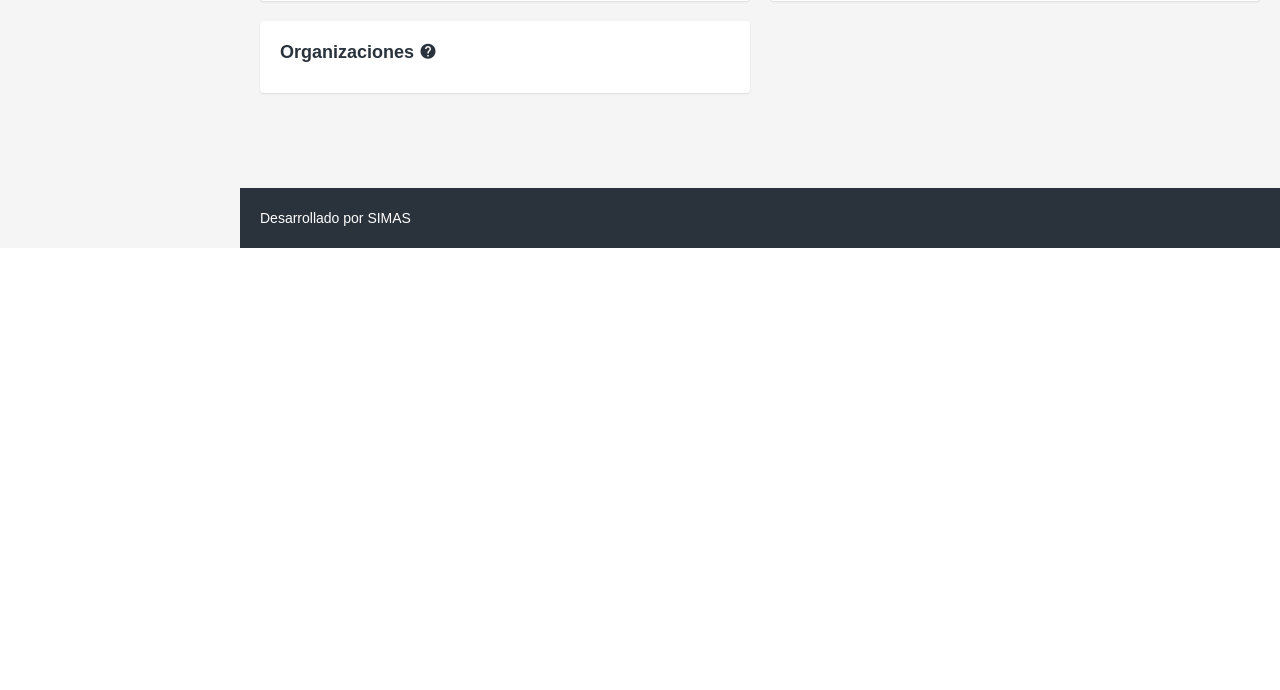
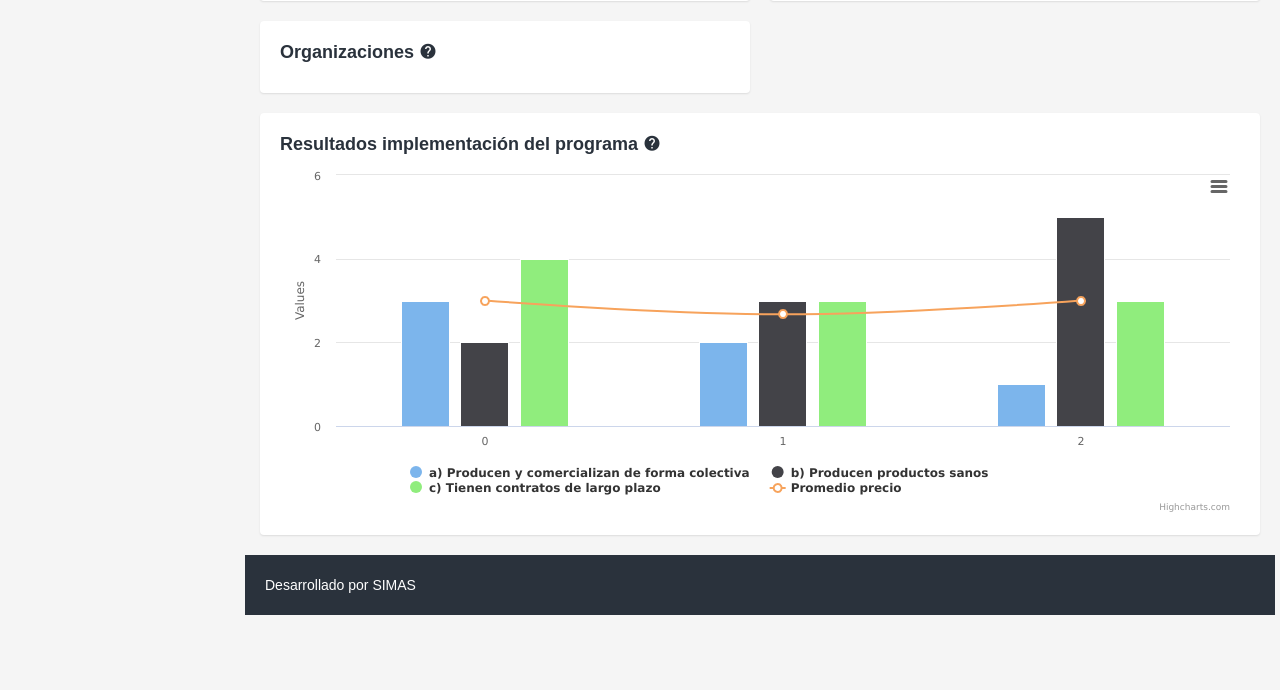
Before and after one commit to ErickMurillo/plasystem, a Django app: page /organizaciones/dashboard/?pais=1 in a window 1280 px wide. Shown: the part 1010-1700 px from the top of the page. Before the commit the page ends 1258 px from the top, so only its background shows below. Run offline with Django 3.2, Linux system fonts and the light colour scheme; the visitor is signed in with stand-in values (Sample User, id 1); data comes from the database, SQL or seed files in the repository; data that the repository does not hold is empty; parts of the project's set-up code (start-up, migrations or seed data) failed here and were passed over; some web fonts are replaced.

Commit message:
fix grafico

```diff
--- a/resultados/views.py
+++ b/resultados/views.py
@@ -153,19 +153,46 @@ def dashboard(request,template="organizaciones/dashboard.html"):
 
     #salida grafo carlos resultado implementacion
     grafo_barra_cultivo = {}
+    grafo_linea_promedio = {}
     for obj in Cultivo.objects.all():
         grafo_barra_cultivo[obj] = {}
         for culti in CHOICES_34_1:
             try:
-                cantidad = ProducenComercializan.objects.filter(cultivo=obj,
-                                                        opcion=culti[0]).aggregate(a=Sum('cantidad'))['a']
-                cantidad_cer = ProducenComercializan.objects.filter(cultivo=obj,
-                                                    opcion=culti[0]).aggregate(b=Sum('cantidad_certificada'))['b']
-                total = cantidad + cantidad_cer
+                cantidad_a = ProducenComercializan.objects.filter(cultivo=obj,
+                                                        opcion=1).aggregate(a=Sum('cantidad'))['a']
+                cantidad_cer_a = ProducenComercializan.objects.filter(cultivo=obj,
+                                                    opcion=1).aggregate(b=Sum('cantidad_certificada'))['b']
+                total_a = cantidad_a + cantidad_cer_a
+                promedio_precio_a = ProducenComercializan.objects.filter(cultivo=obj,
+                                                        opcion=1).aggregate(c=Avg('precio_promedio'))['c']
             except:
-                total = 0
-            if total > 0:
-                grafo_barra_cultivo[obj][culti[1]] = total
+                total_a = 0
+                promedio_precio_a = 0
+            try:
+                cantidad_b = ProducenComercializan.objects.filter(cultivo=obj,
+                                                        opcion=2).aggregate(a=Sum('cantidad'))['a']
+                cantidad_cer_b = ProducenComercializan.objects.filter(cultivo=obj,
+                                                    opcion=2).aggregate(b=Sum('cantidad_certificada'))['b']
+                total_b = cantidad_b + cantidad_cer_b
+                promedio_precio_b = ProducenComercializan.objects.filter(cultivo=obj,
+                                                        opcion=2).aggregate(c=Avg('precio_promedio'))['c']
+            except:
+                total_b = 0
+                promedio_precio_b = 0
+            try:
+                cantidad_c = ProducenComercializan.objects.filter(cultivo=obj,
+                                                        opcion=3).aggregate(a=Sum('cantidad'))['a']
+                cantidad_cer_c = ProducenComercializan.objects.filter(cultivo=obj,
+                                                    opcion=3).aggregate(b=Sum('cantidad_certificada'))['b']
+                total_c = cantidad_c + cantidad_cer_c
+                promedio_precio_c = ProducenComercializan.objects.filter(cultivo=obj,
+                                                        opcion=3).aggregate(c=Avg('precio_promedio'))['c']
+            except:
+                total_c = 0
+                promedio_precio_c = 0
+
+            grafo_barra_cultivo[obj][culti[1]] = [total_a, total_b,total_c]
+            #grafo_linea_promedio[obj][culti[1]] = (promedio_precio_a,promedio_precio_b,promedio_precio_c)
     print grafo_barra_cultivo
 
     return render(request, template, locals())
--- a/templates/organizaciones/dashboard.html
+++ b/templates/organizaciones/dashboard.html
@@ -151,6 +151,17 @@
 					</div>
 				</div>
 			</div>
+
+		<div class="row">
+				<div class="col-sm-12">
+					<div class="panel panel-primary">
+						<div class="panel-body">
+							<h4 class="m-t-0">Resultados implementación del programa <span class="mdi mdi-help-circle"></span>
+							</h4>
+							<div id="grafocontainer" width:'100%' style="height: 350px;"></div>
+						</div>
+					</div>
+				</div>
 		</div>
 	</div>
 
@@ -252,5 +263,43 @@ Highcharts.chart('grafico6', {
         {% endfor %}]
     }
 });
+
+//carlos grafo
+Highcharts.chart('grafocontainer', {
+    title: {
+        text: ''
+    },
+    xAxis: {
+        categories: [{% for k,v in grafo_barra_cultivo.items %}'{{k}}',{% endfor %}]
+    },
+
+    series: [
+    {
+        type: 'column',
+        name: 'a) Producen y comercializan de forma colectiva',
+        data: [3, 2, 1]
+    }, {
+        type: 'column',
+        name: 'b) Producen productos sanos',
+        data: [2, 3, 5]
+    }, {
+        type: 'column',
+        name: 'c) Tienen contratos de largo plazo',
+        data: [4, 3, 3]
+    }, {
+        type: 'spline',
+        name: 'Promedio precio',
+        data: [3, 2.67, 3],
+        marker: {
+            lineWidth: 2,
+            lineColor: Highcharts.getOptions().colors[3],
+            fillColor: 'white'
+        }
+    }]
+});
+
+
+
+
 </script>
 {% endblock %}
```
